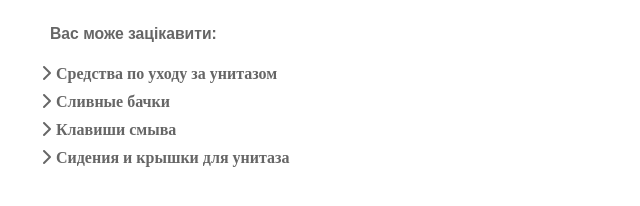
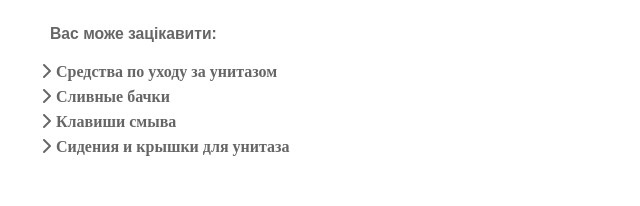
Before and after one commit to dimon271086/filter_content_list, a plain HTML site: page index.html in a window 1280 px wide. Shown: the whole page, without its empty margins (0-640 px from the left). Drawn offline with Linux system fonts and the light colour scheme.

Commit message:
Update style.css

```diff
--- a/css/style.css
+++ b/css/style.css
@@ -23,7 +23,7 @@ body {
 .list-content-block-filter li{
 	padding:6px;
 	display: block;
-	line-height: 16px;
+	line-height: 13px;
 }
 .list-content-block-filter li:before {
 	padding-right: 5px;
```
